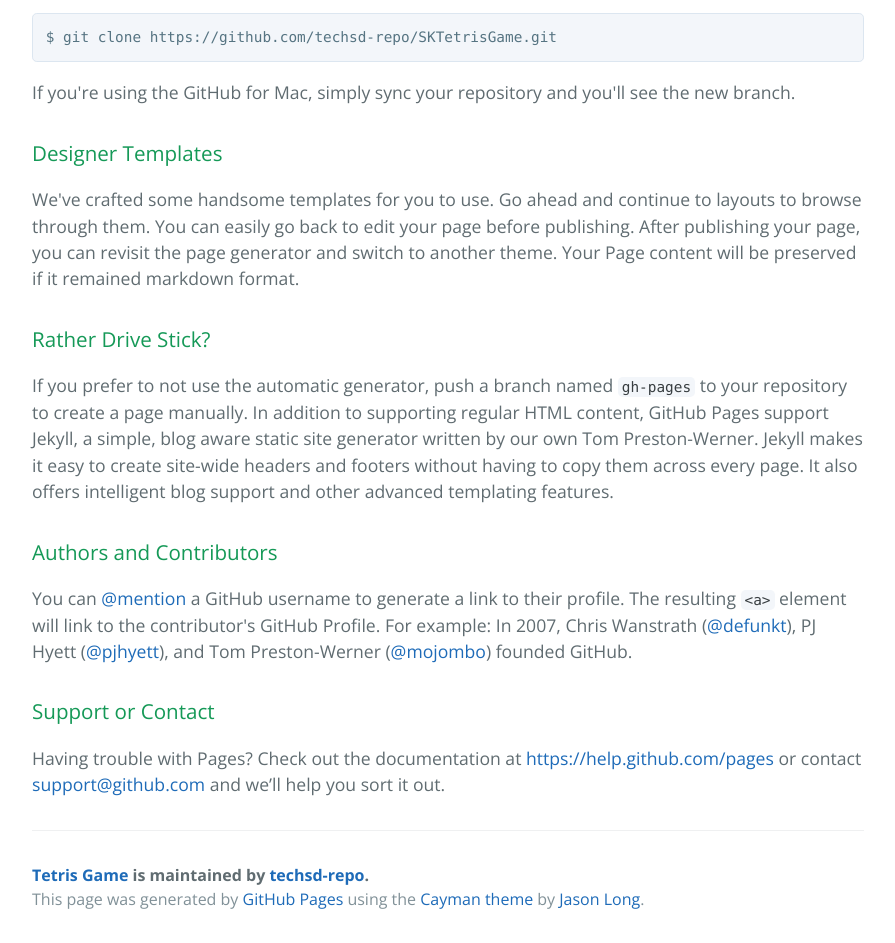
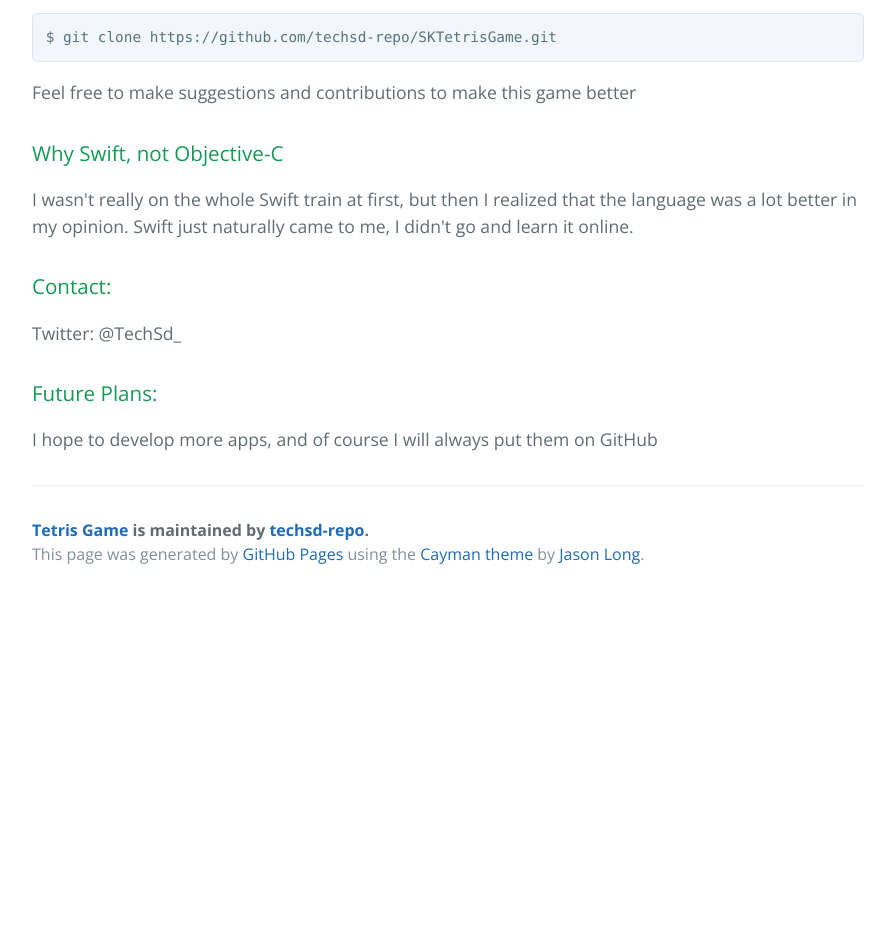
Before and after one commit to techsd-repo/SKTetrisGame, a plain HTML site: page index.html in a window 1280 px wide. Shown: the part 621-1564 px from the top of the page, without its empty margins (192-1087 px from the left). After the commit the page ends 1219 px from the top, so only its background shows below. Drawn offline with nearby package versions, Linux system fonts and the light colour scheme.

```diff
--- a/index.html
+++ b/index.html
@@ -30,27 +30,23 @@
 <pre><code>$ git clone https://github.com/techsd-repo/SKTetrisGame.git
 </code></pre>
 
-<p>If you're using the GitHub for Mac, simply sync your repository and you'll see the new branch.</p>
+<p>Feel free to make suggestions and contributions to make this game better</p>
 
 <h3>
-<a id="designer-templates" class="anchor" href="#designer-templates" aria-hidden="true"><span class="octicon octicon-link"></span></a>Designer Templates</h3>
+<a id="why-swift-not-objective-c" class="anchor" href="#why-swift-not-objective-c" aria-hidden="true"><span class="octicon octicon-link"></span></a>Why Swift, not Objective-C</h3>
 
-<p>We've crafted some handsome templates for you to use. Go ahead and continue to layouts to browse through them. You can easily go back to edit your page before publishing. After publishing your page, you can revisit the page generator and switch to another theme. Your Page content will be preserved if it remained markdown format.</p>
+<p>I wasn't really on the whole Swift train at first, but then I realized that the language was a lot better in my opinion.
+Swift just naturally came to me, I didn't go and learn it online.</p>
 
 <h3>
-<a id="rather-drive-stick" class="anchor" href="#rather-drive-stick" aria-hidden="true"><span class="octicon octicon-link"></span></a>Rather Drive Stick?</h3>
+<a id="contact" class="anchor" href="#contact" aria-hidden="true"><span class="octicon octicon-link"></span></a>Contact:</h3>
 
-<p>If you prefer to not use the automatic generator, push a branch named <code>gh-pages</code> to your repository to create a page manually. In addition to supporting regular HTML content, GitHub Pages support Jekyll, a simple, blog aware static site generator written by our own Tom Preston-Werner. Jekyll makes it easy to create site-wide headers and footers without having to copy them across every page. It also offers intelligent blog support and other advanced templating features.</p>
+<p>Twitter: @TechSd_</p>
 
 <h3>
-<a id="authors-and-contributors" class="anchor" href="#authors-and-contributors" aria-hidden="true"><span class="octicon octicon-link"></span></a>Authors and Contributors</h3>
+<a id="future-plans" class="anchor" href="#future-plans" aria-hidden="true"><span class="octicon octicon-link"></span></a>Future Plans:</h3>
 
-<p>You can <a href="https://github.com/blog/821" class="user-mention">@mention</a> a GitHub username to generate a link to their profile. The resulting <code>&lt;a&gt;</code> element will link to the contributor's GitHub Profile. For example: In 2007, Chris Wanstrath (<a href="https://github.com/defunkt" class="user-mention">@defunkt</a>), PJ Hyett (<a href="https://github.com/pjhyett" class="user-mention">@pjhyett</a>), and Tom Preston-Werner (<a href="https://github.com/mojombo" class="user-mention">@mojombo</a>) founded GitHub.</p>
-
-<h3>
-<a id="support-or-contact" class="anchor" href="#support-or-contact" aria-hidden="true"><span class="octicon octicon-link"></span></a>Support or Contact</h3>
-
-<p>Having trouble with Pages? Check out the documentation at <a href="https://help.github.com/pages">https://help.github.com/pages</a> or contact <a href="mailto:support@github.com">support@github.com</a> and we’ll help you sort it out.</p>
+<p>I hope to develop more apps, and of course I will always put them on GitHub</p>
 
       <footer class="site-footer">
         <span class="site-footer-owner"><a href="https://github.com/techsd-repo/SKTetrisGame">Tetris Game</a> is maintained by <a href="https://github.com/techsd-repo">techsd-repo</a>.</span>
```
Also changed, not shown: params.json (+1 -1 lines).
